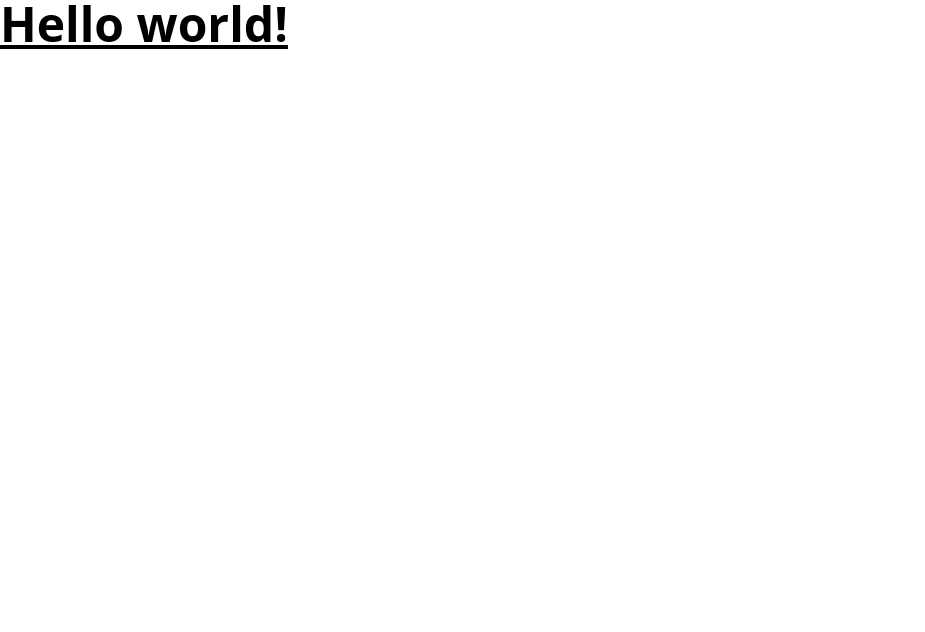
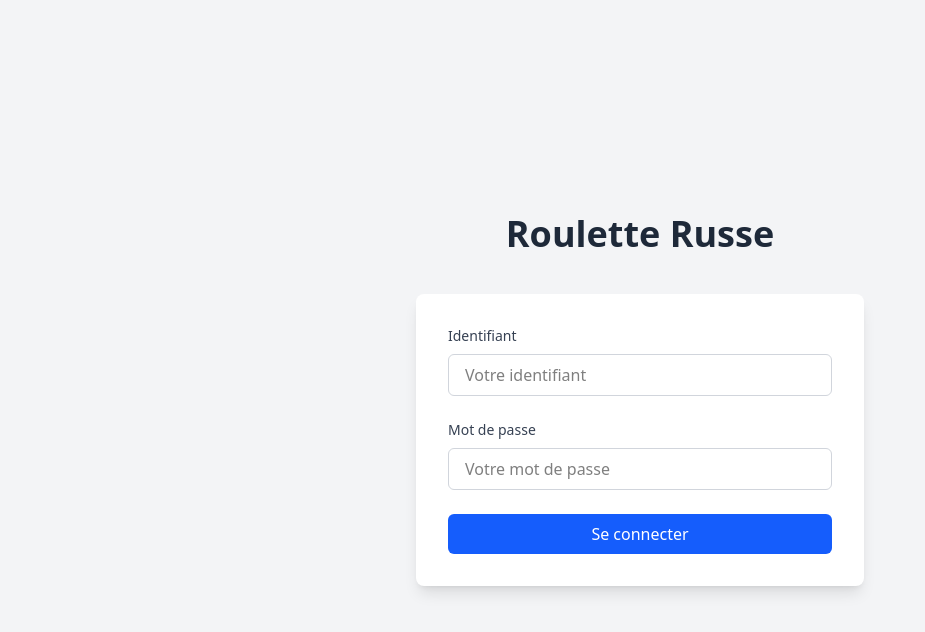
Before and after one commit to Emk0oo/La-roulette-russe, a Nuxt app: page / in a window 1280 px wide. Shown: the top 632 px of the page, without its empty margins (0-925 px from the left). Built offline with nearby package versions, Linux system fonts and the light colour scheme.

Commit message:
init index.js

```diff
--- a/app.vue
+++ b/app.vue
@@ -1,5 +1,5 @@
 <template>
-  <h1 class="text-5xl font-bold underline">
-    Hello world!
-  </h1>
+  <div class="min-h-screen bg-gray-100 flex flex-col">
+    <NuxtPage />
+  </div>
 </template>
--- /dev/null
+++ b/pages/index.vue
@@ -0,0 +1,72 @@
+<template>
+  <div class="min-h-screen flex flex-col items-center justify-center bg-gray-100 px-4">
+    <div class="w-full max-w-md">
+      <!-- Logo/Titre -->
+      <h1 class="text-4xl font-bold text-center text-gray-800 mb-10">
+        Roulette Russe
+      </h1>
+
+      <!-- Formulaire de connexion -->
+      <div class="bg-white rounded-lg shadow-lg p-8">
+        <form @submit.prevent="handleLogin">
+          <!-- Champ du login -->
+          <div class="mb-6">
+            <label for="username" class="block text-gray-700 text-sm font-medium mb-2">Identifiant</label>
+            <input
+              id="username"
+              type="text"
+              v-model="form.username"
+              class="w-full px-4 py-2 border border-gray-300 rounded-md focus:outline-none focus:ring-2 focus:ring-blue-500 transition"
+              placeholder="Votre identifiant"
+              required
+            />
+          </div>
+
+          <!-- Champ du mot de passe -->
+          <div class="mb-6">
+            <label for="password" class="block text-gray-700 text-sm font-medium mb-2">Mot de passe</label>
+            <input
+              id="password"
+              type="password"
+              v-model="form.password"
+              class="w-full px-4 py-2 border border-gray-300 rounded-md focus:outline-none focus:ring-2 focus:ring-blue-500 transition"
+              placeholder="Votre mot de passe"
+              required
+            />
+          </div>
+
+          <!-- Bouton de connexion -->
+          <button
+            type="submit"
+            class="w-full bg-blue-600 text-white py-2 px-4 rounded-md hover:bg-blue-700 transition-colors font-medium"
+          >
+            Se connecter
+          </button>
+        </form>
+
+        <!-- Lien supplémentaire (optionnel) -->
+        <!-- <div class="mt-4 text-center">
+          <p class="text-sm text-gray-600">
+            Vous n'avez pas de compte ?
+            <a href="#" class="text-blue-600 hover:underline">S'inscrire</a>
+          </p>
+        </div> -->
+      </div>
+    </div>
+  </div>
+</template>
+
+<script setup>
+const form = reactive({
+  username: '',
+  password: ''
+});
+
+const handleLogin = () => {
+  // Ici, vous pourriez implémenter la logique de connexion
+  console.log('Tentative de connexion avec', form.username);
+
+  // Pour l'instant, on affiche juste une alerte
+  alert(`Tentative de connexion avec l'identifiant : ${form.username}`);
+};
+</script>
```
